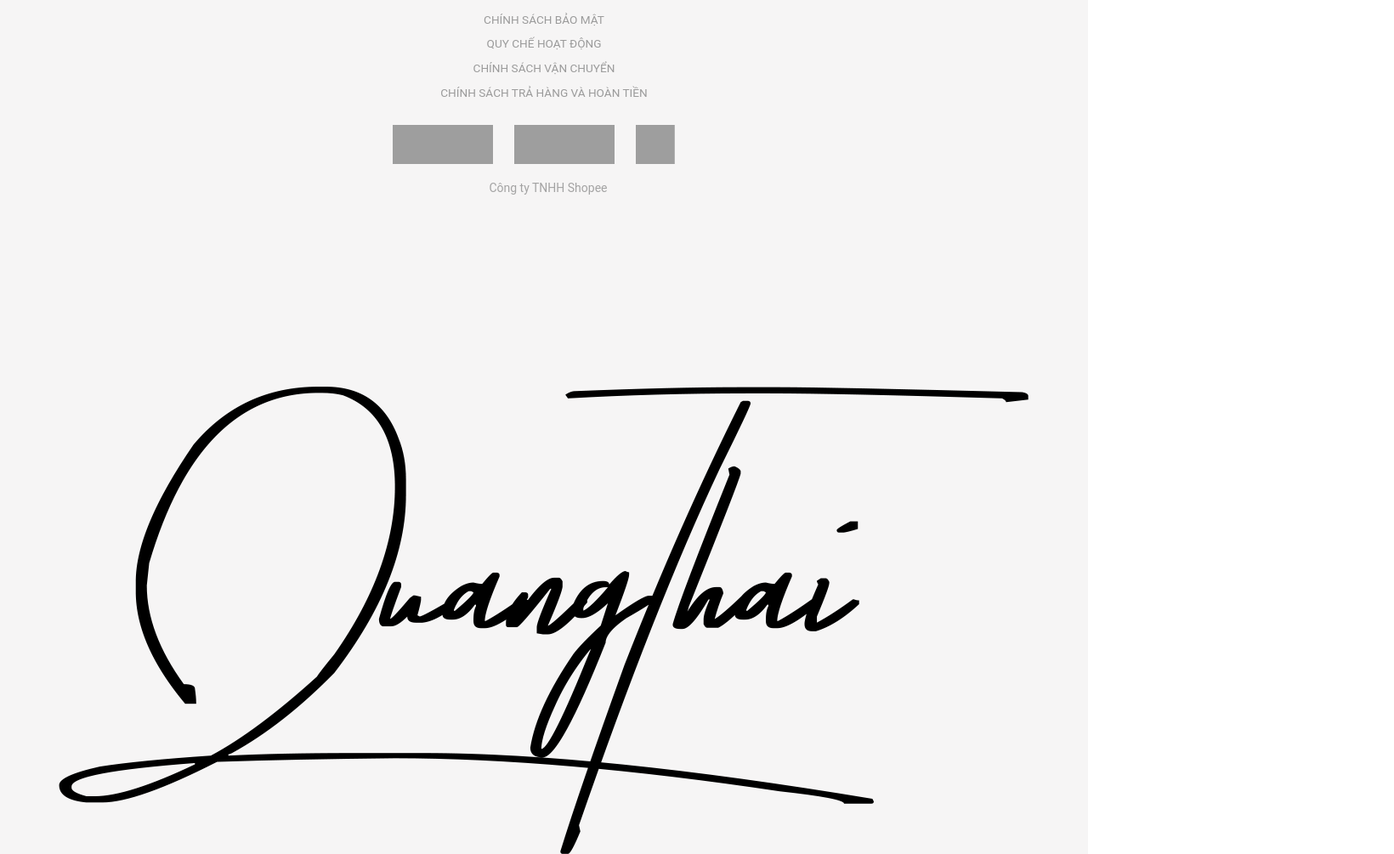
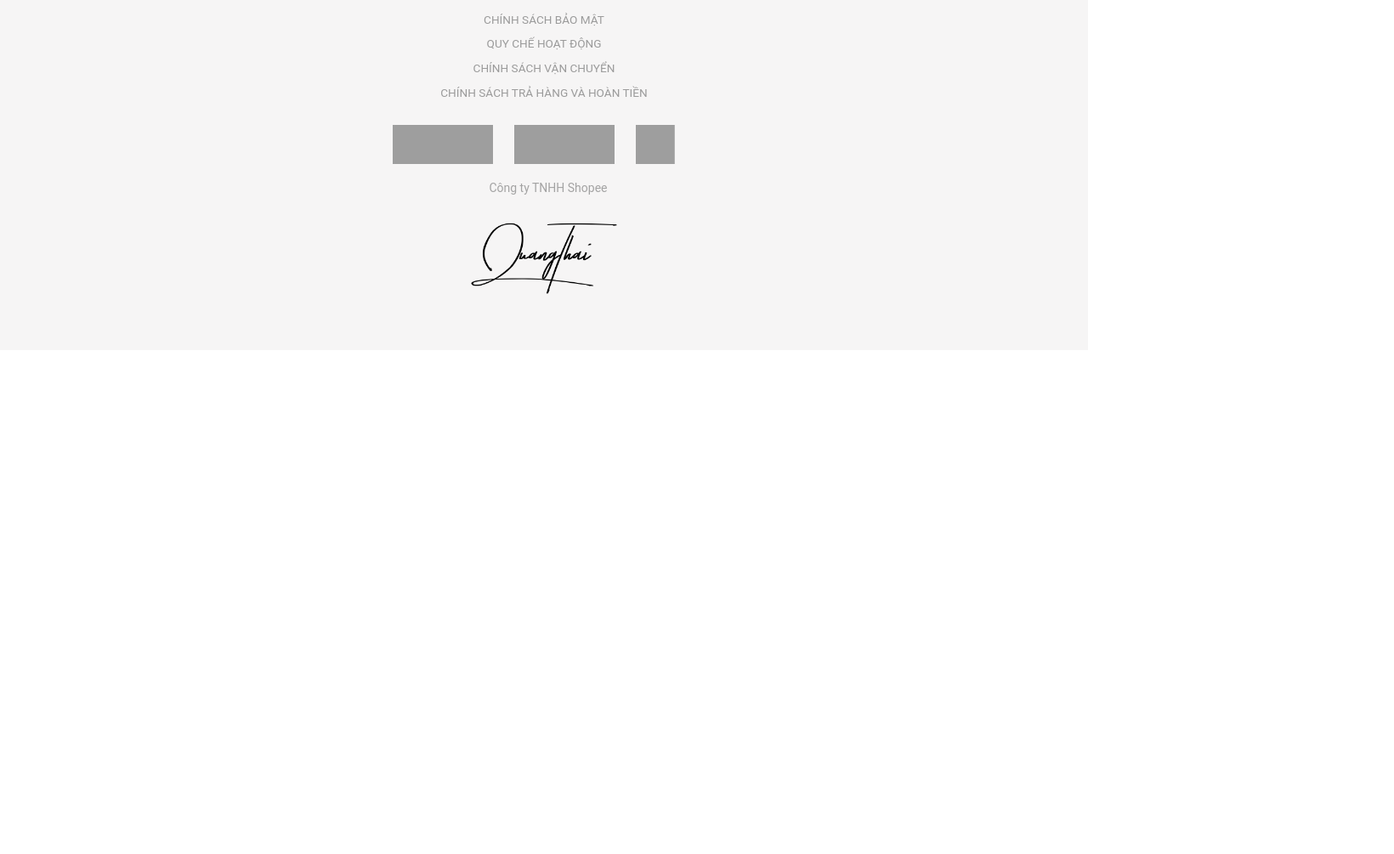
Before and after one commit to thaiquanglai/shopee, a plain HTML site: page index.html in a window 1280 px wide. Shown: the part 1498-2503 px from the top of the page at 85% size, 1640 px wide, since content can reach past the window. After the commit the page ends 1910 px from the top, so only its background shows below. Drawn offline with nearby package versions, Linux system fonts and the light colour scheme; grey boxes are pictures that could not be loaded.

Commit message:
Update main.css

```diff
--- a/assets/css/main.css
+++ b/assets/css/main.css
@@ -1221,3 +1221,9 @@ body{
     color: rgb(109, 109, 109,0.6);
     margin: 0;
 }
+.signature{
+    text-align: center;
+}
+.imgsignature{
+    max-width: 300px;
+}
```
